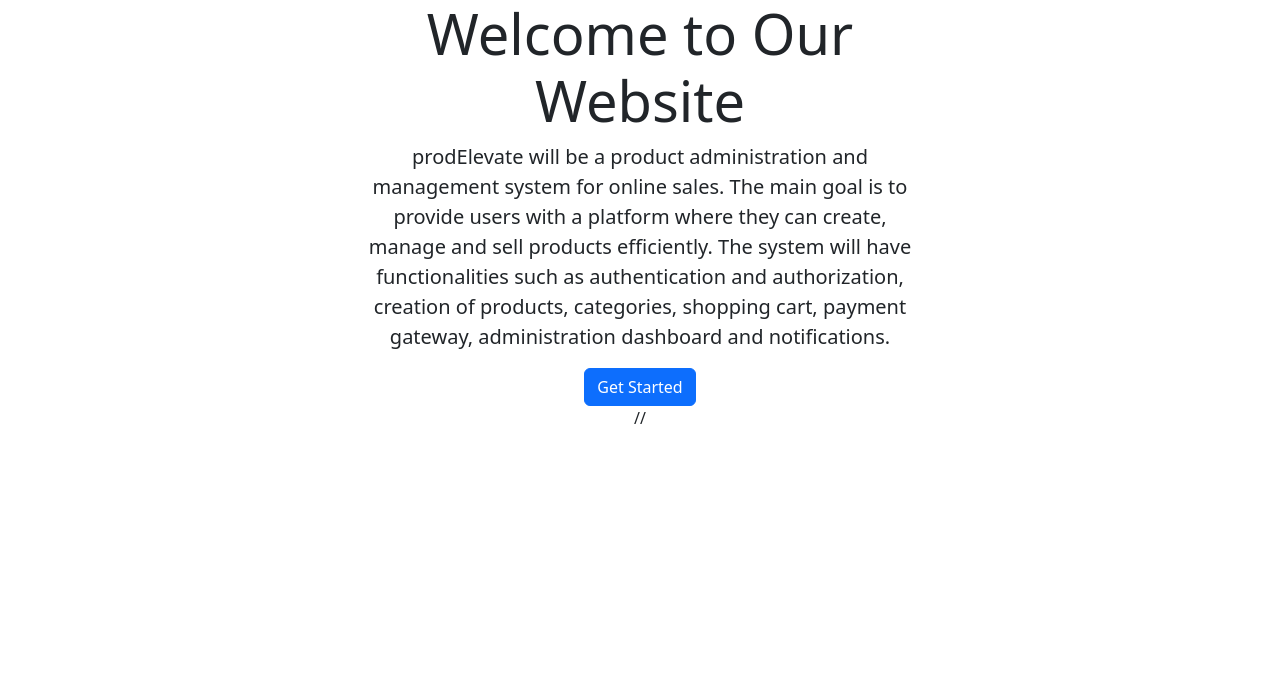
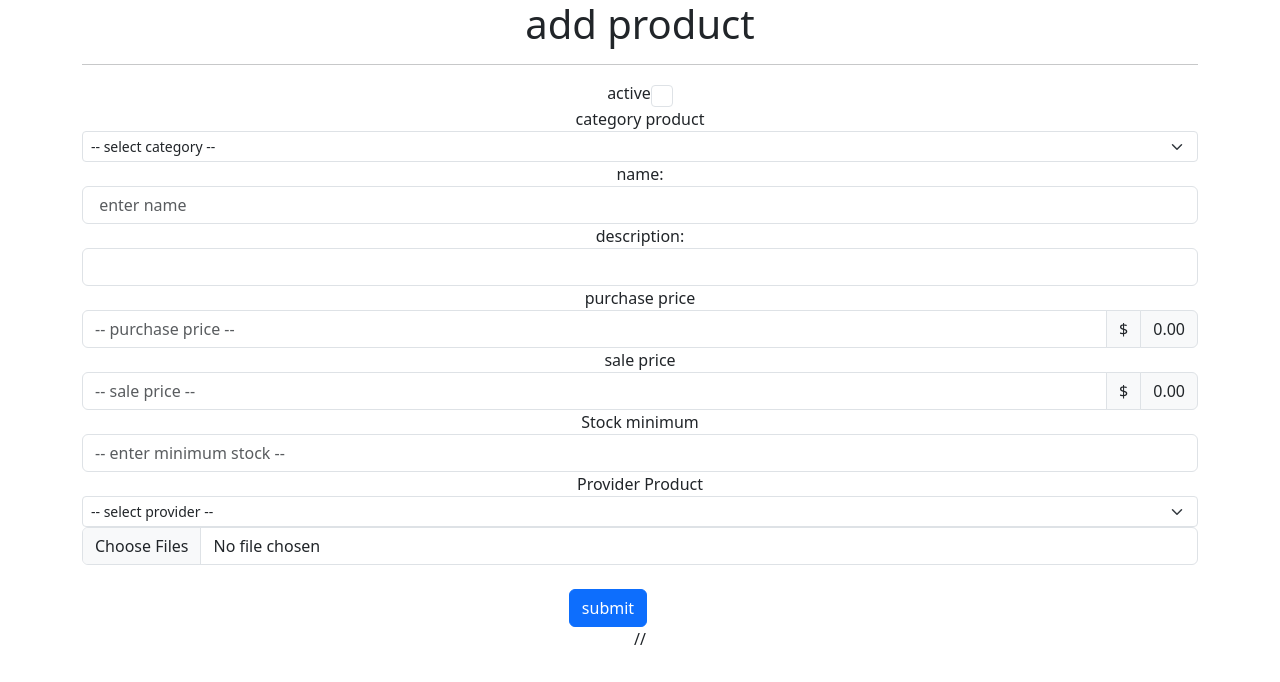
Before and after one commit to edcastillob/prodElevatePF, a React (Vite) app in the folder client/: page / in a window 1280 px wide. Shown: the top 682 px of the page. Built offline with nearby package versions, Linux system fonts and the light colour scheme.

Commit message:
Renderizando componentes en la raiz

```diff
--- a/client/src/App.jsx
+++ b/client/src/App.jsx
@@ -1,17 +1,18 @@
-import './App.css';
-import { useState, useEffect } from 'react';
-import { NavBar } from './components/NavBar/NavBar';
-import { Routes, Route, useLocation } from 'react-router-dom';
-import { Home } from './components/Home/Home';
-import { ProductDetail } from './components/Product/productDetail/productDetail';
-import { Landing } from './components/Landing/Landing';
+import "./App.css";
+import { useState, useEffect } from "react";
+import { NavBar } from "./components/NavBar/NavBar";
+import { Routes, Route, useLocation } from "react-router-dom";
+import { Home } from "./components/Home/Home";
+import { ProductDetail } from "./components/Product/productDetail/productDetail";
+import { Product } from "./components/Product/createProduct/Product";
+// import { Landing } from "./components/Landing/Landing";
 
 function App() {
   const location = useLocation();
   const [showNavBar, setShowNavBar] = useState(true);
 
   useEffect(() => {
-    setShowNavBar(location.pathname !== '/');
+    setShowNavBar(location.pathname !== "/");
   }, [location]);
 
   return (
@@ -19,7 +20,8 @@ function App() {
       {showNavBar && <NavBar />}
       <div>
         <Routes>
-          <Route exact path="/" element={<Landing />} />
+          {/* <Route exact path="/" element={<Landing />} /> */}
+          <Route exact path="/" element={<Product />} />
           <Route exact path="/home" element={<Home />} />
           <Route path="/detail/:id" element={<ProductDetail />} />
         </Routes>
```
